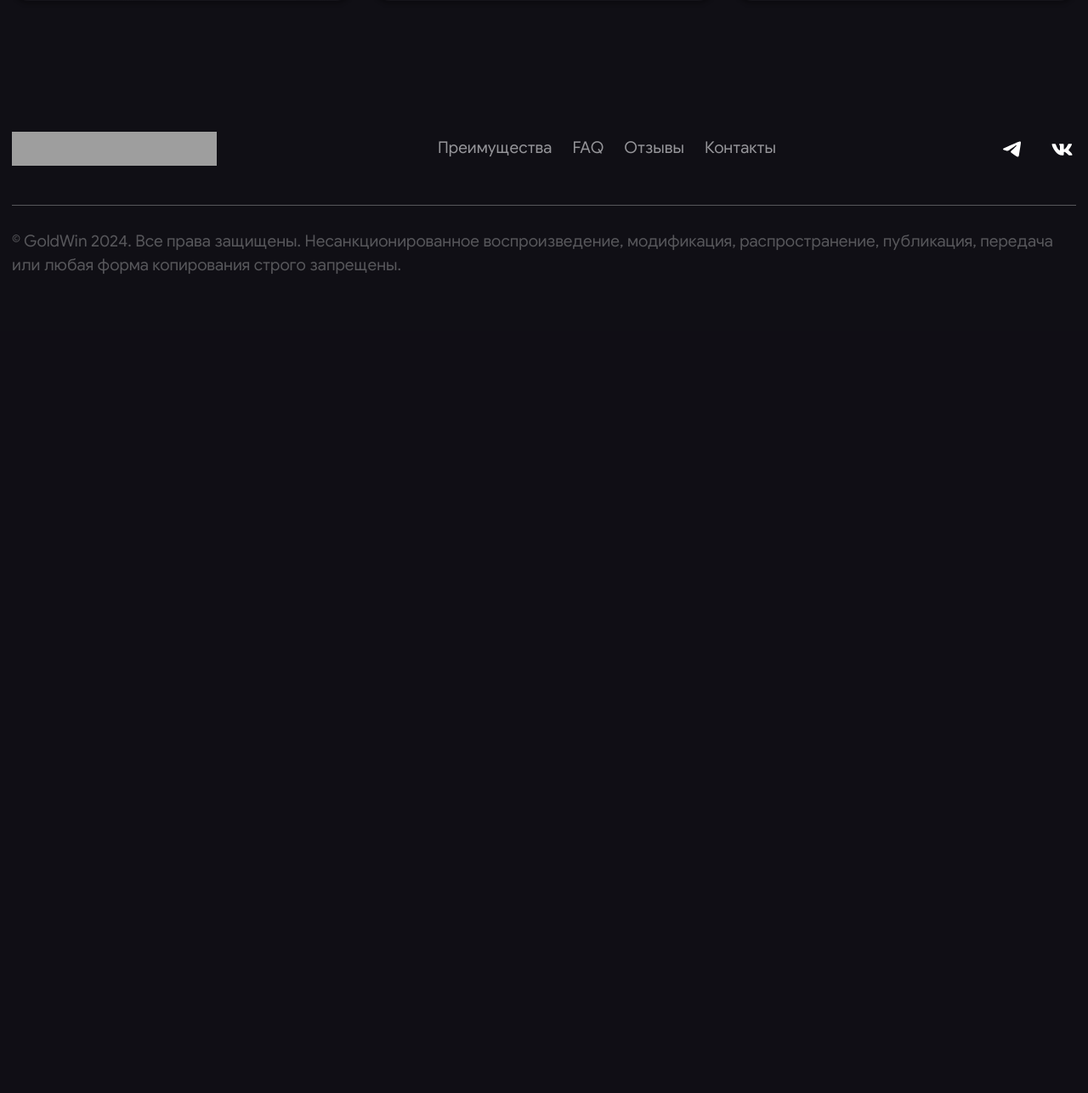
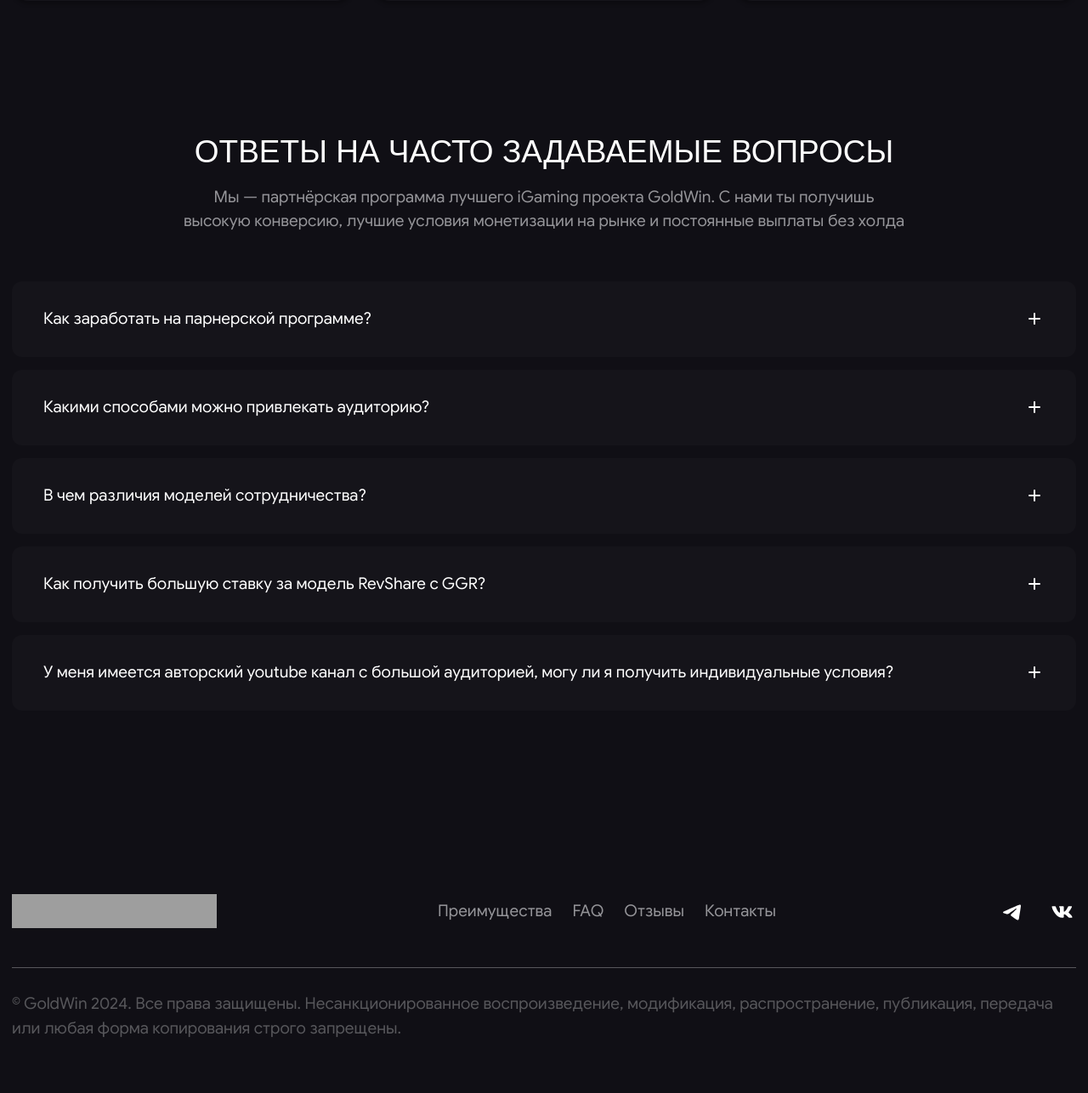
Before and after one commit to Artiom-Work/GOLD-WIN, a PHP site: page / in a window 1280 px wide. Shown: the part 2632-3918 px from the top of the page at 85% size. Before the commit the page ends 2954 px from the top, so only its background shows below. Run offline with PHP 8.4, Linux system fonts and the light colour scheme; some web fonts are replaced; grey boxes are pictures that could not be loaded.

Commit message:
added section accordion

```diff
--- a/index.html
+++ b/index.html
@@ -285,7 +285,121 @@
 				</ul>
 			</div>
 		</section>
+
+		<section class="accordion">
+			<div class="center">
+				<h2 class="accordion__title section-heading">
+					Ответы на&nbsp;часто задаваемые вопросы
+				</h2>
+				<p class="accordion__text accordion__text--center">
+					Мы&nbsp;&mdash; партнёрская программа лучшего iGaming проекта GoldWin. С&nbsp;нами ты&nbsp;получишь высокую
+					конверсию, лучшие условия монетизации на&nbsp;рынке и&nbsp;постоянные выплаты без холда
+				</p>
+
+				<div class="accordion__wrapper">
+					<ul class="accordion__list">
+						<li class="accordion__item">
+							<input class="accordion__input" id="item1" type="checkbox">
+							<label class="accordion__button" for="item1">
+								<h3 class="accordion__item-heading">
+									Как заработать на&nbsp;парнерской программе?
+								</h3>
+								<span></span>
+							</label>
+							<div class="accordion__body">
+								<p class="accordion__text">
+									Если у&nbsp;вас есть интернет-сайт или любой другой ресурс с&nbsp;аудиторией, вы&nbsp;можете
+									разместить на&nbsp;нем партнёрскую ссылку или баннер или любой другой подходящий вам и&nbsp;вашей
+									аудитории промоматериал, ведущий на&nbsp;сайт нашего продукта (оффера)&nbsp;&mdash; GoldWin. Любой
+									игрок, пришедший с&nbsp;вашего ресурса и&nbsp;прошедший регистрацию, будет приносить вам прибыль
+									в&nbsp;зависимости от&nbsp;модели, которую вы&nbsp;выбрали. Партнёрские ссылки и&nbsp;баннеры доступны
+									в&nbsp;разделе &laquo;ПРОМОМАТЕРИАЛЫ&raquo; партнёрского кабинета
+								</p>
+							</div>
+						</li>
+
+						<li class="accordion__item">
+							<input class="accordion__input" id="item2" type="checkbox">
+							<label class="accordion__button" for="item2">
+								<h3 class="accordion__item-heading">
+									Какими способами можно привлекать аудиторию?
+								</h3>
+								<span></span>
+							</label>
+							<div class="accordion__body">
+								<p class="accordion__text">
+									В&nbsp;личном кабинете партнёра вы&nbsp;можете создать кампанию и&nbsp;получить вашу реферальную
+									ссылку и&nbsp;разместить их&nbsp;на&nbsp;ресурсах с&nbsp;активной аудиторией. Формат рекламы GoldWin
+									остаётся полностью на&nbsp;ваше усмотрение
+								</p>
+							</div>
+						</li>
+
+						<li class="accordion__item">
+							<input class="accordion__input" id="item3" type="checkbox">
+							<label class="accordion__button" for="item3">
+								<h3 class="accordion__item-heading">
+									В&nbsp;чем различия моделей сотрудничества?
+								</h3>
+								<span></span>
+							</label>
+							<div class="accordion__body">
+								<p class="accordion__text">
+									На&nbsp;данный момент у&nbsp;нас существует 2&nbsp;модели сотрудничества: RevShare&nbsp;15%
+									с&nbsp;депозитов и&nbsp;RevShare&nbsp;60% с&nbsp;GGR
+									RevShare 15%&nbsp;&mdash; это процент, который начисляется партнёру за&nbsp;каждый депозит его
+									игроков, вне зависимости от&nbsp;выигрышей и&nbsp;проигрышей
+									RevShare&nbsp;60% с&nbsp;проигрыша&nbsp;&mdash; это процент, который начисляется партнёру
+									с&nbsp;каждого проигрыша его игроков. То&nbsp;есть если игрок сделал депозит в&nbsp;размере
+									100&nbsp;$, сделал ставку в&nbsp;размере 50&nbsp;$ и&nbsp;проиграл&nbsp;её, то&nbsp;партнёру
+									зачисляется 30&nbsp;$, но&nbsp;если человек с&nbsp;изначального депозита в&nbsp;100&nbsp;$ смог
+									заработать 500&nbsp;$, то&nbsp;он&nbsp;сможет сделать больше ставок. Следовательно у&nbsp;него может
+									быть больше выигрышей или проигрышей, что влечёт за&nbsp;собой возможный больший заработок для
+									партнёра
+								</p>
+							</div>
+						</li>
+
+						<li class="accordion__item">
+							<input class="accordion__input" id="item4" type="checkbox">
+							<label class="accordion__button" for="item4">
+								<h3 class="accordion__item-heading">
+									Как получить большую ставку за&nbsp;модель RevShare c GGR?
+								</h3>
+								<span></span>
+							</label>
+							<div class="accordion__body">
+								<p class="accordion__text">
+									Решение о&nbsp;повышении ставки принимает ваш менеджер, который оценивает показатели ваших кампаний,
+									а&nbsp;также внутренних показателей проекта. Начальная ставка&nbsp;&mdash; 60%, в&nbsp;зависимости
+									от&nbsp;вашего трафика и&nbsp;других показателей, она может вырасти до&nbsp;70%!
+								</p>
+							</div>
+						</li>
+
+						<li class="accordion__item">
+							<input class="accordion__input" id="item5" type="checkbox">
+							<label class="accordion__button" for="item5">
+								<h3 class="accordion__item-heading">
+									У&nbsp;меня имеется авторский youtube канал с&nbsp;большой аудиторией, могу&nbsp;ли я&nbsp;получить
+									индивидуальные условия?
+								</h3>
+								<span></span>
+							</label>
+							<div class="accordion__body">
+								<p class="accordion__text">
+									Да, конечно, мы&nbsp;активно работаем с&nbsp;любыми крупными источниками, инфлюенсирами, блогерами,
+									которые могут предоставлять нам свой активный и&nbsp;платёжеспособный трафик. Поэтому мы&nbsp;можем
+									предложить вам индивидуальные условия в&nbsp;зависимости от&nbsp;ваших объёмов
+								</p>
+							</div>
+						</li>
+					</ul>
+				</div>
+			</div>
+		</section>
 	</main>
+
 
 	<footer class="footer">
 		<div class="center">
--- a/styles/css/style.css
+++ b/styles/css/style.css
@@ -853,7 +853,7 @@
 }
 
 .advantages {
-  padding: 196px 0 208px;
+  padding: 196px 0 219px;
 }
 @media (max-width: 1600px) {
   .advantages {
@@ -943,7 +943,7 @@
   height: 614px;
   grid-column: 1/4;
   grid-row: 1/3;
-  background: url(/images/advantages/main-card-backround.svg) no-repeat right bottom 15%, rgba(22, 26, 39, 0.6);
+  background: url(/images/advantages/main-card-backround.svg) no-repeat right bottom 15%, #15141a;
 }
 @media (max-width: 1280px) {
   .advantages__list-item:nth-child(1) {
@@ -1268,6 +1268,162 @@
   }
 }
 
+.accordion {
+  padding: 0 0 197px;
+}
+@media (max-width: 768px) {
+  .accordion {
+    padding: 0 0 80px;
+  }
+}
+.accordion__title {
+  margin: 0 0 12px;
+  letter-spacing: 0 !important;
+}
+@media (max-width: 768px) {
+  .accordion__title {
+    font-size: 20px;
+    line-height: 148%;
+    margin: 0 0 11px;
+  }
+}
+.accordion__text {
+  color: rgba(239, 239, 241, 0.6);
+}
+@media (max-width: 768px) {
+  .accordion__text {
+    font-size: 14px;
+    line-height: 156%;
+  }
+}
+.accordion__text--center {
+  text-align: center;
+  max-width: 856px;
+  width: 100%;
+  margin: 0 auto 56px;
+}
+@media (max-width: 768px) {
+  .accordion__text--center {
+    margin: 0 auto 32px;
+  }
+}
+.accordion__wrapper {
+  max-width: 1296px;
+  width: 100%;
+  margin: 0 auto;
+}
+.accordion__item-heading {
+  font-family: "google-sans", sans-serif;
+  text-transform: unset;
+  font-size: 19px;
+  line-height: 151%;
+}
+@media (max-width: 768px) {
+  .accordion__item-heading {
+    font-size: 14px;
+    line-height: 156%;
+  }
+}
+.accordion__input {
+  display: none;
+}
+.accordion__input:checked ~ .accordion__body {
+  opacity: 1;
+  display: block;
+  padding: 10px 0 60px;
+  -webkit-transition: all 0.8s linear 0s;
+  transition: all 0.8s linear 0s;
+}
+@starting-style {
+  .accordion__input:checked ~ .accordion__body {
+    opacity: 0;
+  }
+}
+@media (max-width: 768px) {
+  .accordion__input:checked ~ .accordion__body {
+    padding: 5.5px 0 24px;
+  }
+}
+.accordion__input:checked + .accordion__button > span::before, .accordion__input:checked + .accordion__button > span::after {
+  -webkit-transform: rotate(45deg);
+          transform: rotate(45deg);
+  width: 19.8px;
+  left: -3.4px;
+}
+.accordion__input:checked + .accordion__button > span::after {
+  -webkit-transform: rotate(135deg);
+          transform: rotate(135deg);
+}
+.accordion__button {
+  display: -webkit-box;
+  display: -ms-flexbox;
+  display: flex;
+  -webkit-box-pack: justify;
+      -ms-flex-pack: justify;
+          justify-content: space-between;
+  -webkit-box-align: center;
+      -ms-flex-align: center;
+          align-items: center;
+  min-height: 89px;
+  margin: 0 0 15px;
+  padding: 30px 42px 30px 37px;
+  background-color: #15141a;
+  color: #fff;
+  border-radius: 12px;
+  cursor: pointer;
+  -webkit-user-select: none;
+     -moz-user-select: none;
+      -ms-user-select: none;
+          user-select: none;
+}
+@media (max-width: 768px) {
+  .accordion__button {
+    min-height: 84px;
+    margin: 0 0 8px;
+    padding: 20px 29px 20px 28px;
+  }
+}
+.accordion__button span {
+  margin: 0 0 0 20px;
+  display: block;
+  position: relative;
+  top: -2px;
+  width: 14px;
+  height: 14px;
+  background: transparent;
+  -webkit-transition: all 0.4s ease 0s;
+  transition: all 0.4s ease 0s;
+}
+.accordion__button span::before,
+.accordion__button span::after {
+  position: absolute;
+  content: "";
+  width: 14px;
+  height: 2px;
+  border-radius: 5px;
+  background: #fff;
+  left: 0;
+  top: 7px;
+  -webkit-transform: rotate(90deg);
+          transform: rotate(90deg);
+  -webkit-transition: all 0.4s ease 0s;
+  transition: all 0.4s ease 0s;
+}
+.accordion__button span::after {
+  -webkit-transform: rotate(0deg);
+          transform: rotate(0deg);
+}
+.accordion__body {
+  display: none;
+  padding: 0 13px 37px;
+  border-radius: 0 0 25px 25px;
+  background-color: transparent;
+  -webkit-transition: all 0.4s linear 0s;
+  transition: all 0.4s linear 0s;
+  opacity: 0;
+  transition-behavior: allow-discrete;
+}
+
 .footer {
   min-height: 238px;
 }
--- /dev/null
+++ b/styles/scss/blocks/_accordion.scss
@@ -0,0 +1,126 @@
+.accordion {
+  padding: 0 0 197px;
+  @media (max-width: 768px) {
+    padding: 0 0 80px;
+  }
+
+  &__title {
+    margin: 0 0 12px;
+    letter-spacing: 0 !important;
+    @media (max-width: 768px) {
+      font-size: 20px;
+      line-height: 148%;
+      margin: 0 0 11px;
+    }
+  }
+  &__text {
+    color: $text-color-main;
+    @media (max-width: 768px) {
+      font-size: 14px;
+      line-height: 156%;
+    }
+    &--center {
+      text-align: center;
+      max-width: 856px;
+      width: 100%;
+      margin: 0 auto 56px;
+      @media (max-width: 768px) {
+        margin: 0 auto 32px;
+      }
+    }
+  }
+  &__wrapper {
+    max-width: 1296px;
+    width: 100%;
+    margin: 0 auto;
+  }
+  &__item-heading {
+    font-family: $font-family;
+    text-transform: unset;
+    font-size: 19px;
+    line-height: 151%;
+    @media (max-width: 768px) {
+      font-size: 14px;
+      line-height: 156%;
+    }
+  }
+  &__input {
+    display: none;
+
+    &:checked ~ .accordion__body {
+      @starting-style {
+        opacity: 0;
+      }
+      opacity: 1;
+      display: block;
+      padding: 10px 0 60px;
+      transition: all 0.8s linear 0s;
+      @media (max-width: 768px) {
+        padding: 5.5px 0 24px;
+      }
+    }
+    &:checked + .accordion__button > span::before,
+    &:checked + .accordion__button > span::after {
+      transform: rotate(45deg);
+      width: 19.8px;
+      left: -3.4px;
+    }
+    &:checked + .accordion__button > span::after {
+      transform: rotate(135deg);
+    }
+  }
+
+  &__button {
+    @include flexCenterSpaceBetwen;
+    min-height: 89px;
+    margin: 0 0 15px;
+    padding: 30px 42px 30px 37px;
+    background-color: $text-color-dark;
+    color: $text-color-light;
+    border-radius: 12px;
+    cursor: pointer;
+    user-select: none;
+    @media (max-width: 768px) {
+      min-height: 84px;
+      margin: 0 0 8px;
+      padding: 20px 29px 20px 28px;
+    }
+
+    span {
+      margin: 0 0 0 20px;
+      display: block;
+      position: relative;
+      top: -2px;
+      width: 14px;
+      height: 14px;
+      background: transparent;
+      transition: all 0.4s ease 0s;
+    }
+    span::before,
+    span::after {
+      position: absolute;
+      content: "";
+      width: 14px;
+      height: 2px;
+      border-radius: 5px;
+      background: $text-color-light;
+      left: 0;
+      top: 7px;
+      transform: rotate(90deg);
+      transition: all 0.4s ease 0s;
+    }
+    span::after {
+      transform: rotate(0deg);
+    }
+  }
+
+  &__body {
+    display: none;
+    padding: 0 13px 37px;
+    border-radius: 0 0 25px 25px;
+    background-color: transparent;
+    transition: all 0.4s linear 0s;
+    opacity: 0;
+    transition-behavior: allow-discrete;
+  }
+}
--- a/styles/scss/blocks/_advantages.scss
+++ b/styles/scss/blocks/_advantages.scss
@@ -1,5 +1,5 @@
 .advantages {
-  padding: 196px 0 208px;
+  padding: 196px 0 219px;
   @media (max-width: 1600px) {
     padding: 150px 0;
   }
@@ -40,7 +40,7 @@
     position: relative;
     padding: 40px 48px 30px;
     border-radius: 20px;
-    background: $advantage-card-bg;
+    background: $text-color-dark;
     overflow: hidden;
     @media (max-width: 1280px) {
       padding: 28px 32px;
@@ -62,7 +62,7 @@
       grid-row: 1 / 3;
       background: url(/images/advantages/main-card-backround.svg) no-repeat
           right bottom 15%,
-        $advantage-card-bg-accent;
+        $text-color-dark;
       @media (max-width: 1280px) {
         height: 518px;
         background: url(/images/advantages/main-card-backround.svg) no-repeat
@@ -103,7 +103,7 @@
     &:nth-child(3) {
       background: url(../../../images/advantages/card-backround2.svg) no-repeat
           center 99% / contain,
-        $advantage-card-bg;
+        $text-color-dark;
       @media (max-width: 768px) {
         background: url(../../../images/advantages/card-backround2.svg)
             no-repeat right -26px bottom 15% / 152%,
@@ -113,7 +113,7 @@
     &:nth-child(4) {
       background: url(../../../images/advantages/card-backround3.svg) no-repeat
           bottom right 18% / auto,
-        $advantage-card-bg;
+        $text-color-dark;
       @media (max-width: 768px) {
         background: url(../../../images/advantages/card-backround3.svg)
             no-repeat bottom -8px right 0px / 185px,
--- a/styles/scss/style.scss
+++ b/styles/scss/style.scss
@@ -12,6 +12,7 @@
 @import "./blocks/promo.scss";
 @import "./blocks/privilege.scss";
 @import "./blocks/advantages.scss";
+@import "./blocks/accordion.scss";
 @import "./blocks/footer.scss";
 
 // properties
```
Also changed, not shown: images/website/FAQ-1960.png (added), images/website/FAQ-360.png (added), styles/css/dist/style.min.css, 2 other files.
